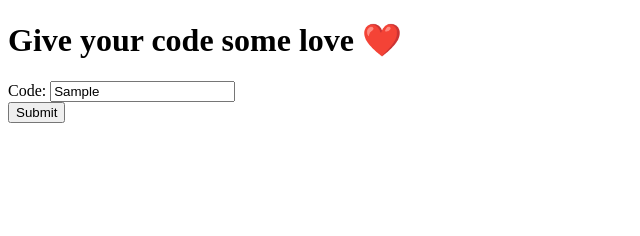
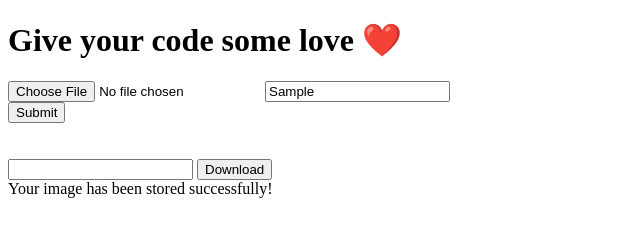
Before and after one commit to happyamy19/amy-week-1, a website: page bunnimage/index.html in a window 1280 px wide. Both pictures are taken after typing "Sample" into the empty fields and a click on the input "Submit". Shown: the whole page, without its empty margins (0-640 px from the left). Drawn offline with nearby package versions, Linux system fonts and the light colour scheme; no server answers.

Commit message:
commiting changes before switching branches

```diff
--- a/bunnimage/index.html
+++ b/bunnimage/index.html
@@ -8,11 +8,17 @@
   <body>
       <div>
               <h1 id="h1">Give your code some love ❤️</h1>
-              <form>
-                  <label>Code: </label>
-                  <input type="text" id="name" name="name" /><br>
-                  <input value="Submit" type="button" />
-              </form>
+              <form id ="myform" onsubmit="getImage(event)" enctype="multipart/form-data">
+                  <input type="file" id="image" accept="image/x-png,image/jpeg" name="image"></input>
+                  <input type="text" id="name" name="name" placeholder="Enter your file's name"/><br>
+                  <input value="Submit" type="submit" id="button1"/></input>
+                </form>
+
+                <br><br>
+
+                  <input id="downloadusername">
+                  <input value="Download" onClick="downloadImage()" type="submit" id="button2"/></input>
+
               <br/>
               <div id="output"></div>
         </div>
--- a/bunnimage/script.js
+++ b/bunnimage/script.js
@@ -1,9 +1,77 @@
 function getImage(event){
     event.preventDefault()
+
+    var myform = document.getElementById("myform");
+    let nameInput = document.getElementById("name")
+    let fileInput = document.getElementById("image")
+    var file = fileInput.files[0]; // fileInput is the file upload input element
+    // get image uploaded, save in payload
+    var payload = new FormData(myform);
+    console.log(payload)
+    payload.append("file", file);
+    $('#output').text("Thanks!")
+
+    console.log(payload)
     if (document.getElementById("name").value != ''){
-        $('#output').text("Thanks!")
+        try{
+            let url = "https://week-1.azurewebsites.net/api/bunnimage-upload"
+             console.log("Image was uploaded, making POST req to azure func");
+            // create request to azure function!
+            const resp = fetch(url, {
+                method: 'POST',
+                headers: {
+                    'codename': nameInput.value, // was username
+                },
+                body: payload
+                })
+            $('#output').text("Your image has been stored successfully!")
+        } catch (err){
+            $('#output').text(err)
+        }
     }
     else{
         alert("No name error.")
     }
 }
+
+async function downloadImage(){
+  let username = document.getElementById("downloadusername").value
+  if(username != ''){
+    try{
+      let url = "https://week-1.azurewebsites.net/api/bunnimage-download"
+      console.log("Got file name, making GET request")
+
+      fetch (url, {
+        headers:{
+          username : username
+        }
+      })
+      .then (resp => {
+        return resp.json()
+      })
+      .then (data => {
+        console.log(data.downloadUri)
+      })
+
+      //const resp = await fetch(url, {
+      //  method: 'GET',
+      //  headers: {
+      //    'username': username
+      //    }
+      //  })
+      //let data = await resp.json();
+      //let imageUrl = data.downloadUri
+      //window.open(imageUrl, "_self")
+      //console.log("Made GET request successfully")
+      //console.log(username)
+    }
+    catch(err){
+      alert(err)
+    }
+
+  }
+  else{
+    alert("No name error!")
+  }
+
+}
```
